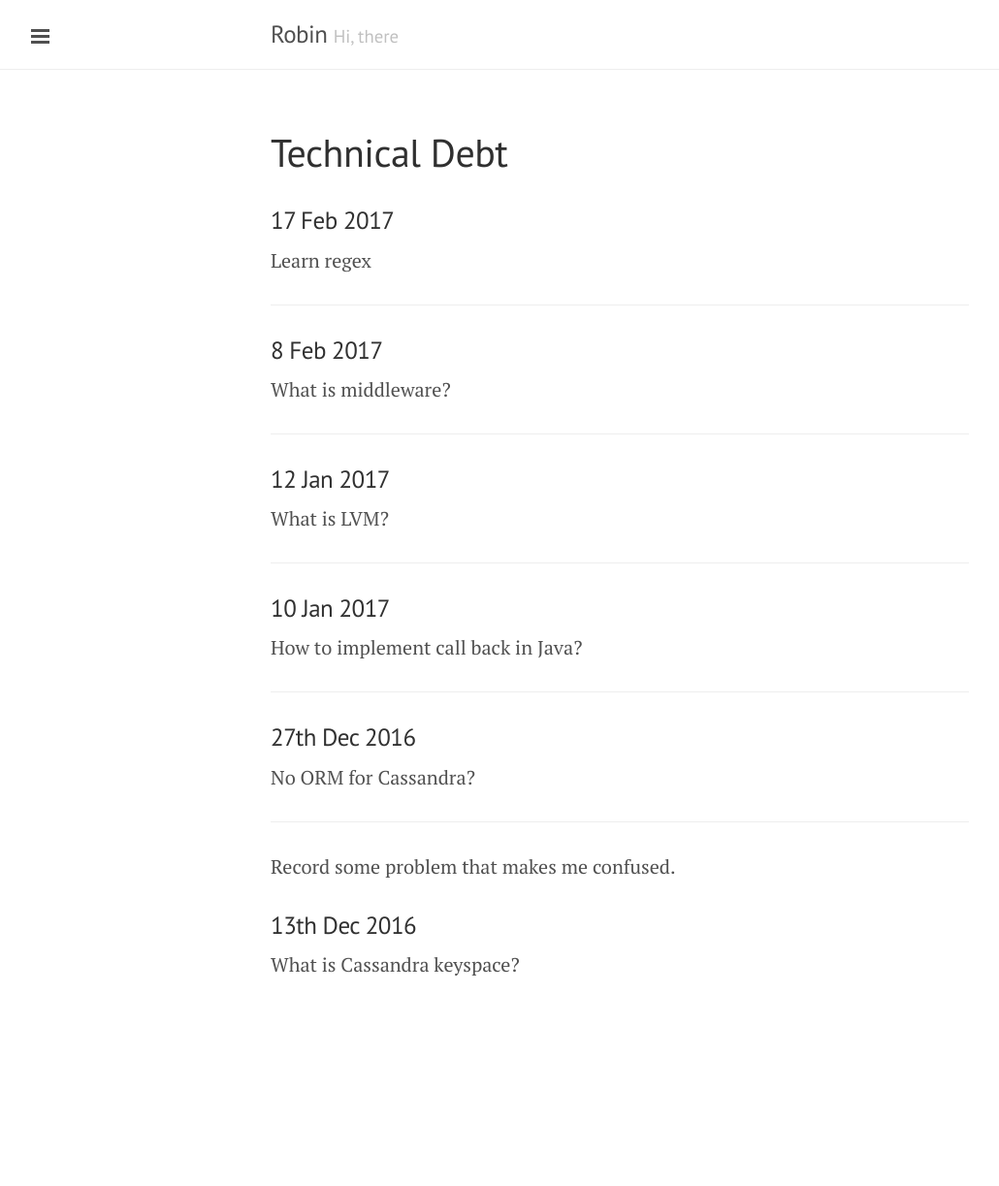
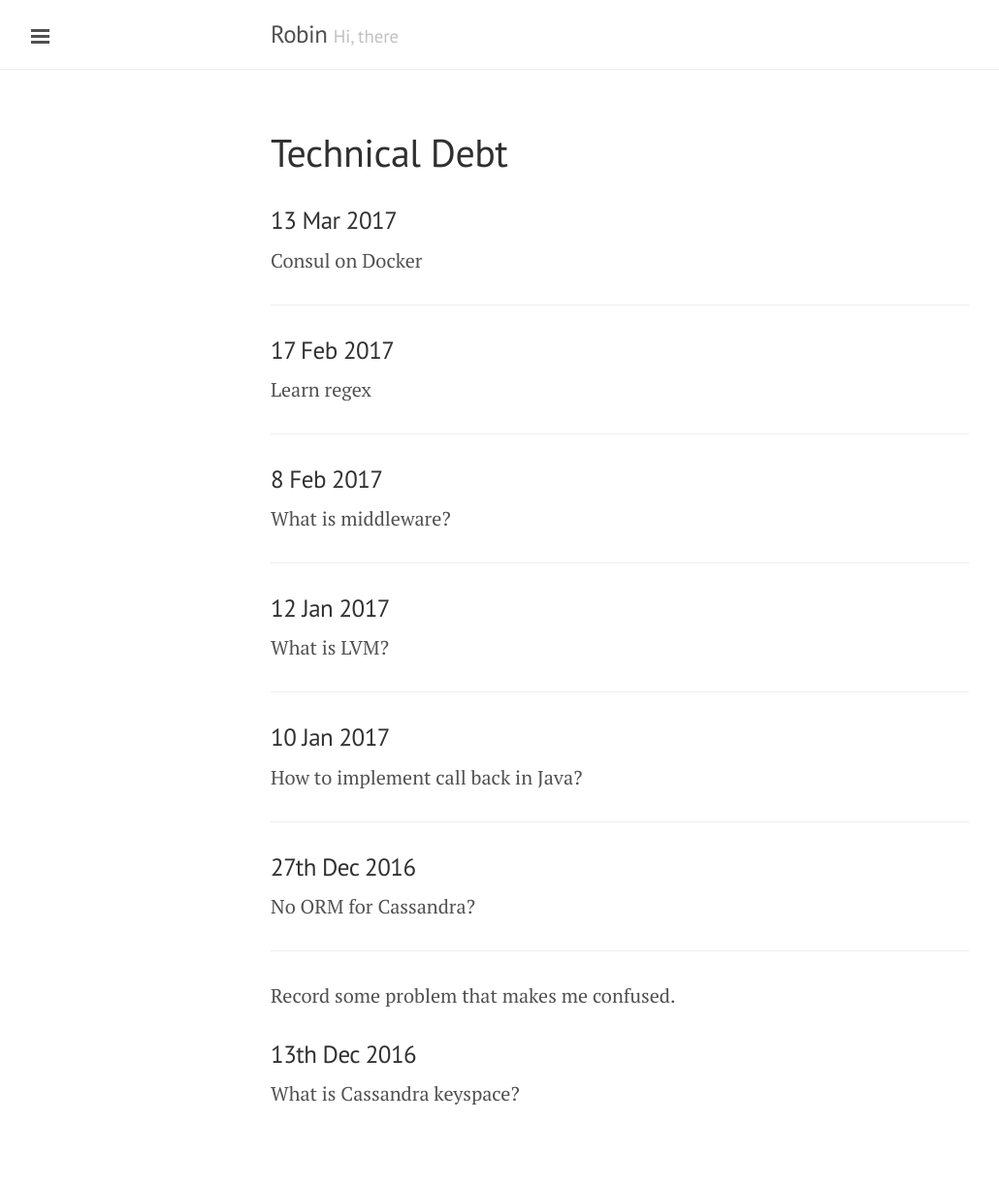
Before and after one commit to RobinGG/RobinGG.github.io, a Jekyll site: the page built from technicalDebt/index.md, in a window 1280 px wide. Shown: the whole page at 97% size, without its empty margins (1-1031 px from the left). Built offline with Jekyll 4.4.1, drawn with Linux system fonts in a browser that asks for light colours; before the commit the page ends 1090 px from its top, so only the background shows below that.

Commit message:
technicalDebt on Mar 13th

```diff
--- a/technicalDebt/index.md
+++ b/technicalDebt/index.md
@@ -1,6 +1,12 @@
 ---
 layout: page
 title: Technical Debt
+---
+
+### 13 Mar 2017
+
+Consul on Docker
+
 ---
 
 ### 17 Feb 2017
```
